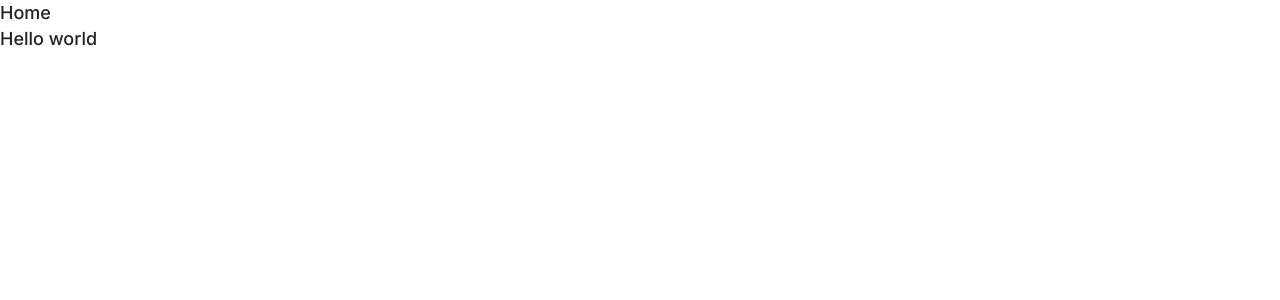
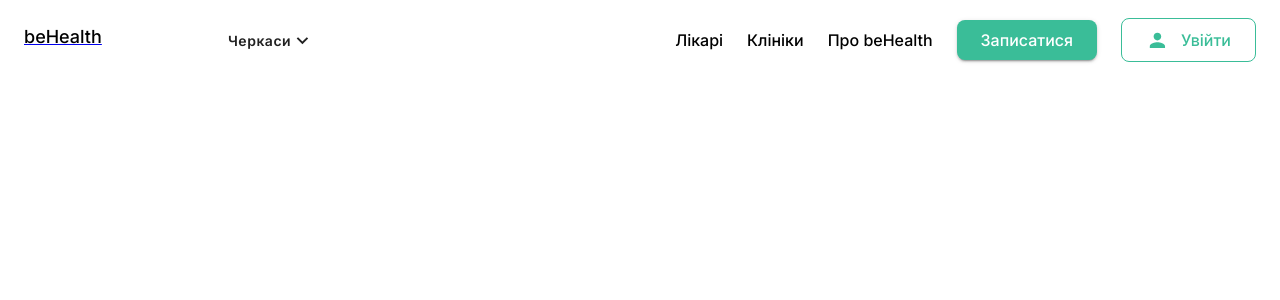
Before and after one commit to HromadskyiMykola/behealth, a React (Create React App) app: page / in a window 1280 px wide. Shown: the top 300 px of the page. Built offline with nearby package versions, Linux system fonts and the light colour scheme.

Commit message:
Add navLink in header

```diff
--- a/src/App.tsx
+++ b/src/App.tsx
@@ -1,12 +1,13 @@
 import React from "react";
 import { AppRouter } from "./components/AppRouter";
+import Header from "./components/Header/Header";
 
 function App() {
   return (
-    <div>
+    <>
       <AppRouter />
-      Hello world
-    </div>
+      <Header />
+    </>
   );
 }
 
--- a/src/components/Header/Header.tsx
+++ b/src/components/Header/Header.tsx
@@ -12,7 +12,20 @@ import KeyboardArrowDownIcon from "@mui/icons-material/KeyboardArrowDown";
 import { NavLink } from "react-router-dom";
 import { RouteNames } from "../../routes";
 
-const links: string[] = ["Лікарі", "Клініки", "Про beHealth"];
+const links = [
+  {
+    name: "Лікарі",
+    path: RouteNames.DOCTORS,
+  },
+  {
+    name: "Клініки",
+    path: RouteNames.CLINICS,
+  },
+  {
+    name: "Про beHealth",
+    path: RouteNames.ABOUT,
+  },
+];
 const styledBox = {
   display: "flex",
   gap: "24px",
@@ -72,11 +85,25 @@ const Header: React.FC = (props) => {
         </Box>
         <Box sx={styledBox}>
           <Box sx={styledBox}>
-            {links.map((link) => {
+            {links.map(({ name, path }) => {
               return (
-                <Link key={link} variant="body2" className="_headerNavLink">
-                  {link}
-                </Link>
+                // <NavLink to={path} key={name}>
+                //   <Link variant="body2" className="_headerNavLink">
+                //     {name}
+                //   </Link>
+                // </NavLink>
+                <NavLink
+                  to={path}
+                  key={name}
+                  style={{ textDecoration: "none" }}
+                >
+                  <Typography
+                    variant="body2"
+                    sx={{ textDecoration: "none", color: "#000000" }}
+                  >
+                    {name}
+                  </Typography>
+                </NavLink>
               );
             })}
           </Box>
```
